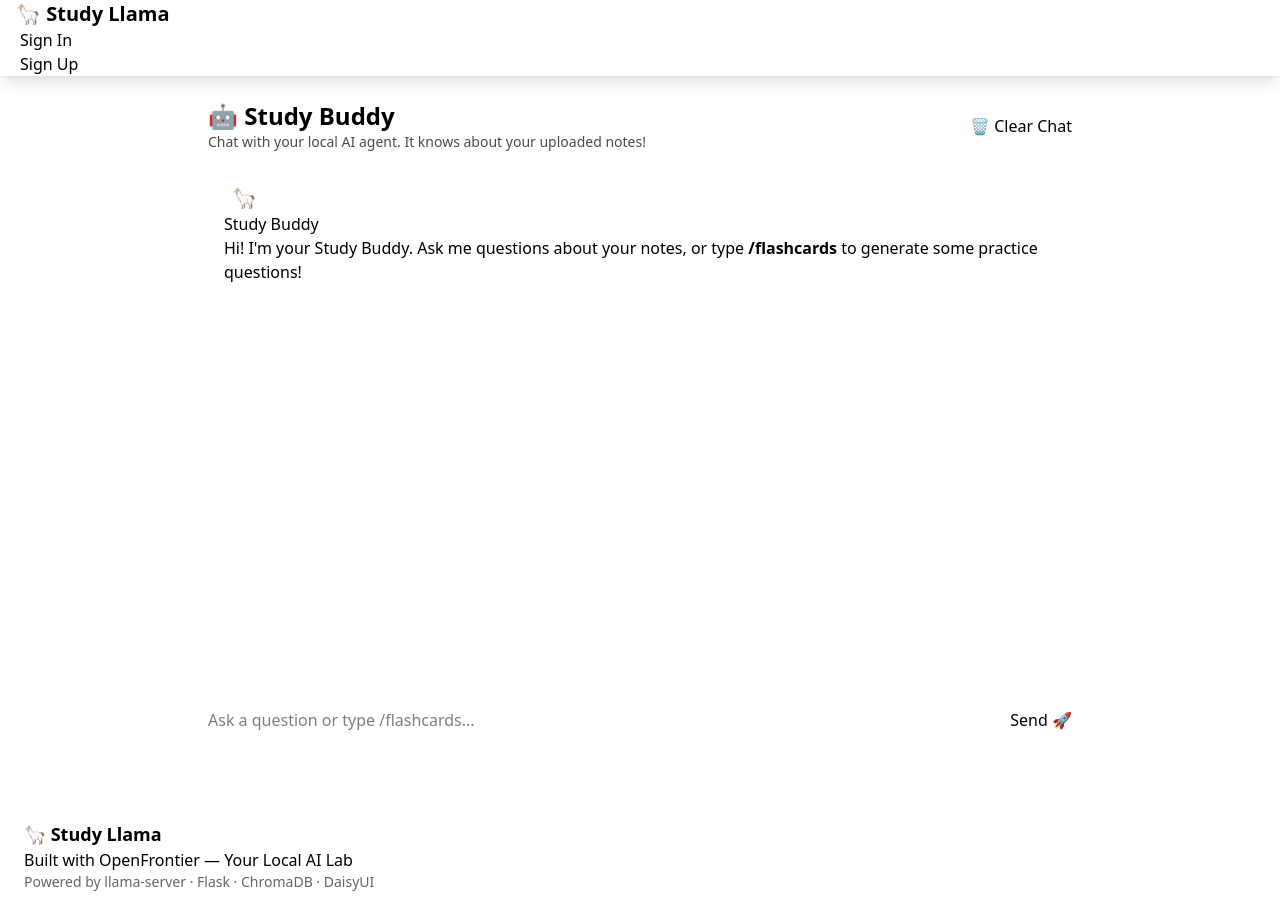
After one commit to laurenvil/OpenFrontier, a Flask app: template modules/05-demo-day/code/templates/chat.html in a window 1280 px wide. The commit adds this page. Run offline with Flask 3, Linux system fonts and the light colour scheme; the template is opened without the code that fills it, so the values that code supplies are empty; some libraries are stand-ins or nearby versions.

Commit message:
Add Study Buddy Chat interface to Module 5 webapp

```diff
--- a/modules/05-demo-day/code/app.py
+++ b/modules/05-demo-day/code/app.py
@@ -307,6 +307,72 @@ def handle_search():
     return render_template("partials/search_results.html", results=results)
 
 
+# ── Chat Routes ───────────────────────────────────────────────────────
+# Replaces: The CLI agent from Module 4
+
+@app.route("/chat", methods=["GET"])
+@login_required
+def chat_page():
+    """Chat interface for the Study Buddy."""
+    # Initialize chat history in session if not present
+    if "chat_history" not in session:
+        session["chat_history"] = []
+
+    return render_template("chat.html",
+                           chat_history=session["chat_history"],
+                           authenticated=True)
+
+@app.route("/chat", methods=["POST"])
+@login_required
+def handle_chat():
+    """Process an incoming chat message."""
+    username = get_current_user()
+    user_message = request.form.get("message", "").strip()
+
+    if not user_message:
+        return ""
+
+    if "chat_history" not in session:
+        session["chat_history"] = []
+
+    # Get user's notes to build context
+    notes = database.get_notes(username)
+    context = ""
+    if notes:
+        # We'll just append the summaries to give the AI context about their notes
+        summaries = [f"- {n['file_name']}: {n['summary']}" for n in notes if n['summary']]
+        context = "User's uploaded notes:\n" + "\n".join(summaries)
+
+    # Generate AI response
+    ai_response = ai_engine.chat_with_study_buddy(
+        user_message,
+        session["chat_history"],
+        notes_context=context
+    )
+
+    # Save to history (we only keep the last 10 messages to avoid huge session cookies)
+    history = session["chat_history"]
+    history.append({"role": "user", "content": user_message})
+    history.append({"role": "assistant", "content": ai_response})
+
+    # Keep last 10 messages (5 exchanges)
+    session["chat_history"] = history[-10:]
+    session.modified = True
+
+    # Render the new messages (both user and AI) as partials
+    return render_template("partials/chat_message.html",
+                           user_msg=user_message,
+                           ai_msg=ai_response)
+
+@app.route("/chat/clear", methods=["POST"])
+@login_required
+def clear_chat():
+    """Clear chat history."""
+    session["chat_history"] = []
+    session.modified = True
+    return ""
+
+
 # ── Error Handlers ────────────────────────────────────────────────────
 # Replaces: PageDoesNotExistRoute, Page500, AuthFailedPage
 
--- /dev/null
+++ b/modules/05-demo-day/code/templates/chat.html
@@ -0,0 +1,78 @@
+{% extends "base.html" %}
+{% block title %}Study Buddy Chat{% endblock %}
+
+{% block content %}
+<div class="container mx-auto px-4 py-6 max-w-4xl h-[85vh] flex flex-col">
+    <!-- Header -->
+    <div class="flex justify-between items-center mb-4">
+        <div>
+            <h1 class="text-2xl font-bold">🤖 Study Buddy</h1>
+            <p class="text-sm opacity-70">Chat with your local AI agent. It knows about your uploaded notes!</p>
+        </div>
+        <button class="btn btn-outline btn-sm btn-error"
+                hx-post="/chat/clear"
+                hx-swap="none"
+                hx-on::after-request="document.getElementById('chat-messages').innerHTML = ''"
+                hx-confirm="Are you sure you want to clear the chat history?">
+            🗑️ Clear Chat
+        </button>
+    </div>
+
+    <!-- Chat Messages Area -->
+    <div class="flex-1 bg-base-200 rounded-box p-4 overflow-y-auto mb-4" id="chat-messages">
+        <!-- Initial greeting -->
+        <div class="chat chat-start mb-4 fade-in">
+            <div class="chat-image avatar">
+                <div class="w-10 rounded-full bg-primary flex items-center justify-center text-xl">
+                    🦙
+                </div>
+            </div>
+            <div class="chat-header">Study Buddy</div>
+            <div class="chat-bubble chat-bubble-primary">
+                Hi! I'm your Study Buddy. Ask me questions about your notes, or type <strong>/flashcards</strong> to generate some practice questions!
+            </div>
+        </div>
+
+        <!-- History -->
+        {% if chat_history %}
+            {% for msg in chat_history %}
+                {% if msg.role == 'user' %}
+                <div class="chat chat-end mb-4 fade-in">
+                    <div class="chat-header">You</div>
+                    <div class="chat-bubble">{{ msg.content }}</div>
+                </div>
+                {% elif msg.role == 'assistant' %}
+                <div class="chat chat-start mb-4 fade-in">
+                    <div class="chat-image avatar">
+                        <div class="w-10 rounded-full bg-primary flex items-center justify-center text-xl">
+                            🦙
+                        </div>
+                    </div>
+                    <div class="chat-header">Study Buddy</div>
+                    <div class="chat-bubble chat-bubble-primary whitespace-pre-wrap">{{ msg.content }}</div>
+                </div>
+                {% endif %}
+            {% endfor %}
+        {% endif %}
+    </div>
+
+    <!-- Input Area -->
+    <form hx-post="/chat"
+          hx-target="#chat-messages"
+          hx-swap="beforeend"
+          hx-on::after-request="if(event.detail.successful) { this.reset(); const chat = document.getElementById('chat-messages'); chat.scrollTop = chat.scrollHeight; }"
+          class="flex gap-2">
+        <input type="text" name="message" placeholder="Ask a question or type /flashcards..."
+               class="input input-bordered flex-1" required autocomplete="off" />
+        <button type="submit" class="btn btn-primary">Send 🚀</button>
+    </form>
+</div>
+
+<script>
+    // Scroll to bottom on load
+    document.addEventListener("DOMContentLoaded", function() {
+        const chat = document.getElementById('chat-messages');
+        chat.scrollTop = chat.scrollHeight;
+    });
+</script>
+{% endblock %}
--- a/modules/05-demo-day/code/templates/partials/navbar.html
+++ b/modules/05-demo-day/code/templates/partials/navbar.html
@@ -12,6 +12,7 @@
                 <li><a href="/categories" class="btn btn-ghost btn-sm">📂 Categories</a></li>
                 <li><a href="/notes" class="btn btn-ghost btn-sm">📝 Notes</a></li>
                 <li><a href="/search" class="btn btn-ghost btn-sm">🔍 Search</a></li>
+                <li><a href="/chat" class="btn btn-ghost btn-sm">🤖 Chat</a></li>
                 <li>
                     <button hx-post="/logout"
                             hx-swap="none"
```
Also changed, not shown: modules/05-demo-day/code/ai_engine.py (+38 -0 lines), modules/05-demo-day/code/templates/partials/chat_message.html (added, +16 -0 lines).
